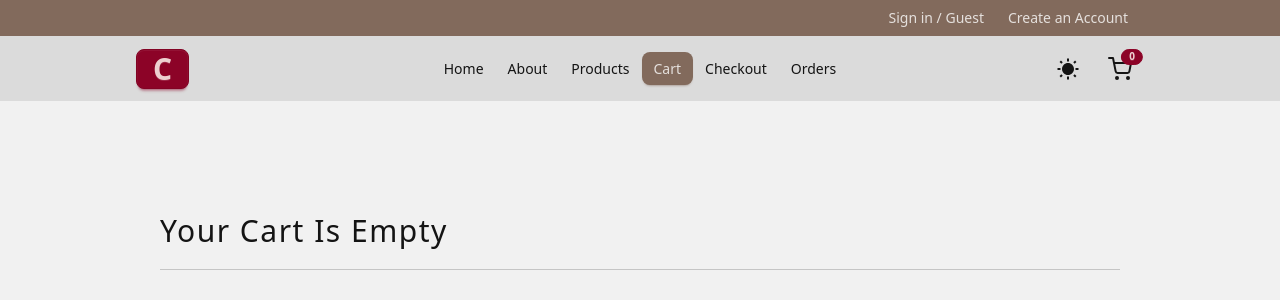
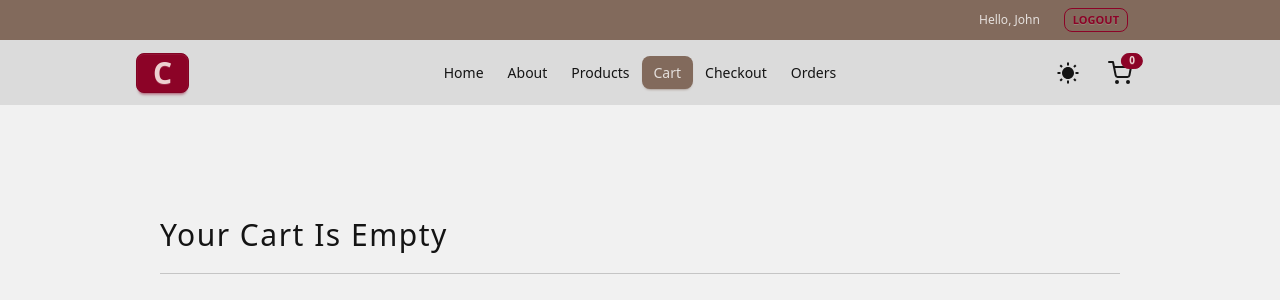
Before and after one commit to devolskii/comfy-store, a React (Vite) app: page /cart in a window 1280 px wide. Shown: the top 300 px of the page. Built offline with nearby package versions, Linux system fonts and the light colour scheme.

Commit message:
logout functionality

```diff
--- a/src/components/Header.jsx
+++ b/src/components/Header.jsx
@@ -1,11 +1,35 @@
-import { Link } from "react-router";
+import { useDispatch, useSelector } from "react-redux";
+import { Link, useNavigate } from "react-router";
+import { logoutUser } from "../features/user/userSlice";
+import { clearCart } from "../features/cart/cartSlice";
 
 const Header = () => {
+  const user = useSelector((state) => state.userState.user);
+  const dispatch = useDispatch();
+  const navigate = useNavigate();
+  const handleLogout = () => {
+    dispatch(logoutUser());
+    dispatch(clearCart());
+    navigate("/");
+  };
   return (
     <header className="bg-neutral py-2 text-neutral-content">
+      {/*USER*/}
+      {user ? (
+        <div className="align-element px-6 flex gap-x-6 items-center justify-center md:justify-end">
+          <div className="capitalize text-sm md:text-xs">
+            Hello, {user.username}
+          </div>
+          <button
+            className=" uppercase btn btn-xs btn-outline btn-primary"
+            onClick={handleLogout}
+          >
+            logout
+          </button>
+        </div>
+      ) : (
         <div className="align-element px-6 flex gap-x-6 justify-center md:justify-end">
-        {/*USER*/}
-        {/*LINKS*/}
+          {" "}
           <Link to="/login" className="link link-hover text-xs md:text-sm">
             Sign in / Guest
           </Link>
@@ -13,6 +37,8 @@
             Create an Account
           </Link>
         </div>
+      )}
+      {/*LINKS*/}
     </header>
   );
 };
--- a/src/components/NavLinks.jsx
+++ b/src/components/NavLinks.jsx
@@ -1,3 +1,4 @@
+import { useSelector } from "react-redux";
 import { NavLink } from "react-router";
 
 const links = [
@@ -9,10 +10,12 @@
   { id: 6, url: "orders", text: "orders" },
 ];
 const NavLinks = () => {
+  const user = useSelector((state) => state.userState.user);
   return (
     <>
       {links.map((item) => {
         const { id, url, text } = item;
+        if ((url === "checkout" || url === "orders") && !user) return null;
         return (
           <li key={id}>
             <NavLink
--- a/src/features/user/userSlice.js
+++ b/src/features/user/userSlice.js
@@ -13,7 +13,7 @@
 };
 
 const initialState = {
-  user: "john",
+  user: { username: "john" },
   theme: getThemeFromLocalStorage(),
 };
 
@@ -25,14 +25,15 @@
       console.log("login user");
     },
     logoutUser: (state) => {
-      console.log("logout user");
+      state.user = null;
+      localStorage.removeItem("user");
+      toast.success("Logged out succesfully");
     },
     toggleTheme: (state) => {
       const { light, dark } = themes;
       //   console.log(light, dark);
       state.theme = state.theme === light ? dark : light;
       document.documentElement.setAttribute("data-theme", state.theme);
-      //REVISIT==============================
       localStorage.setItem("theme", state.theme);
       console.log("toggle theme");
     },
--- a/src/pages/Cart.jsx
+++ b/src/pages/Cart.jsx
@@ -3,7 +3,7 @@
 import { Link } from "react-router";
 
 const Cart = () => {
-  const user = null;
+  const user = useSelector((state) => state.userState.user);
   const numItemsInCart = useSelector((state) => state.cartState.numItemsInCart);
   if (!numItemsInCart) return <SectionTitle text="your cart is empty" />;
   return (
```
Lines whose indentation alone changed are shown as unchanged.
